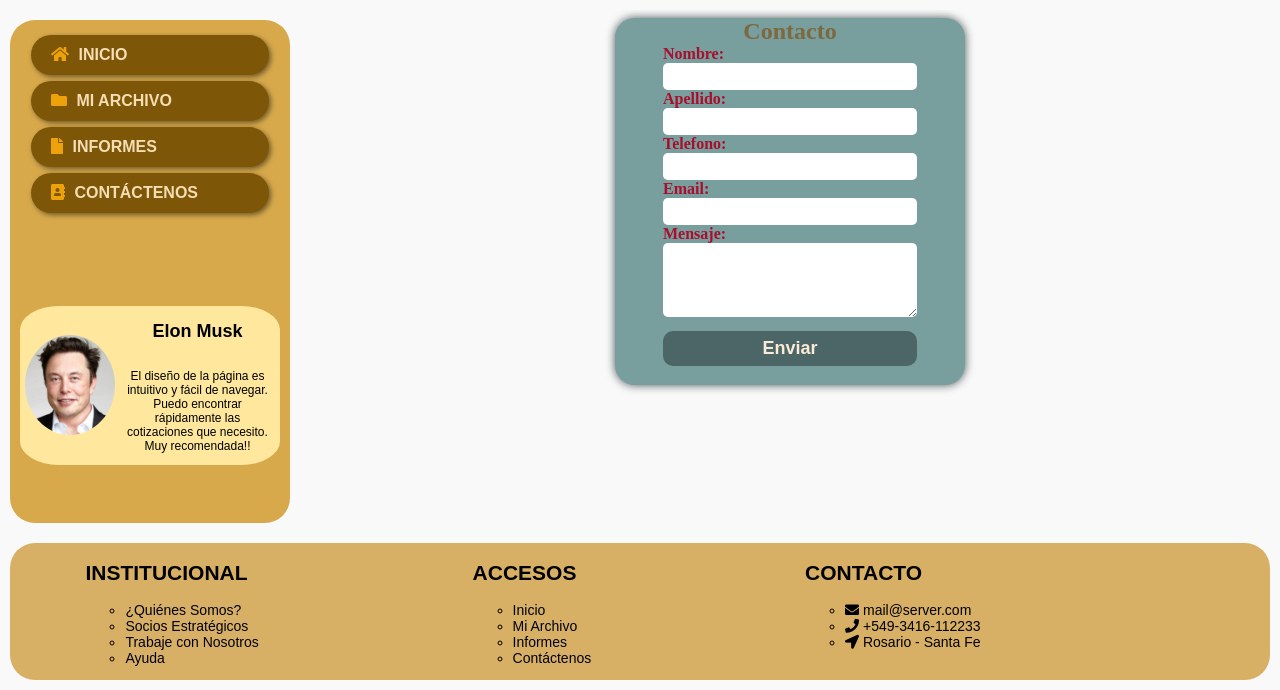
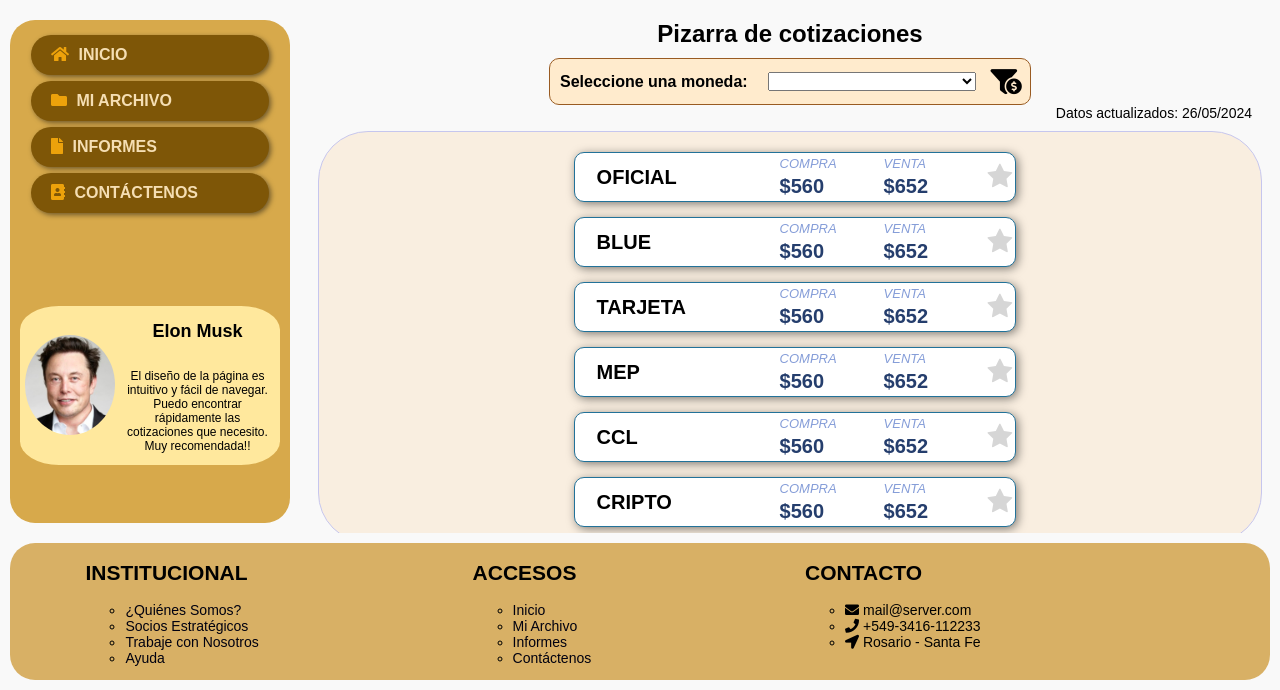
Before and after one commit to JuanB1986/Curso-Node, a plain HTML site: page index.html in a window 1280 px wide. Shown: the part 110-800 px from the top of the page. Drawn offline with Linux system fonts and the light colour scheme.

Commit message:
Update index.html

```diff
--- a/index.html
+++ b/index.html
@@ -61,13 +61,7 @@
                 <!------------------------ CONTENIDO PRINCIPAL ------------------------>
                 <div class="contenido-principal">
 
-                    <iframe src="html/contacto.html"> </iframe>
-
-                    <!-- <iframe src="html/miarchivo.html"> </iframe> -->
-
-                    <!-- <iframe src="html/informes.html"> </iframe> -->
-
-                    <!-- <iframe src="html/contacto.html"> </iframe> -->
+                    <iframe src="html/pizarra.html"> </iframe>
 
                 </div>
             </main>
```
